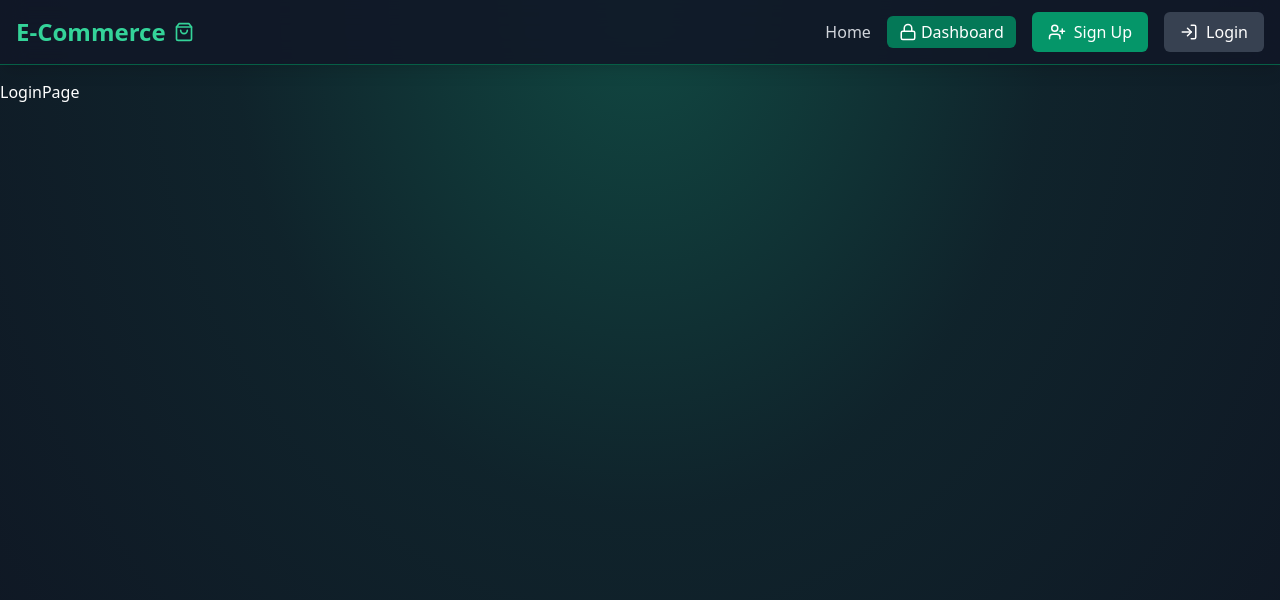
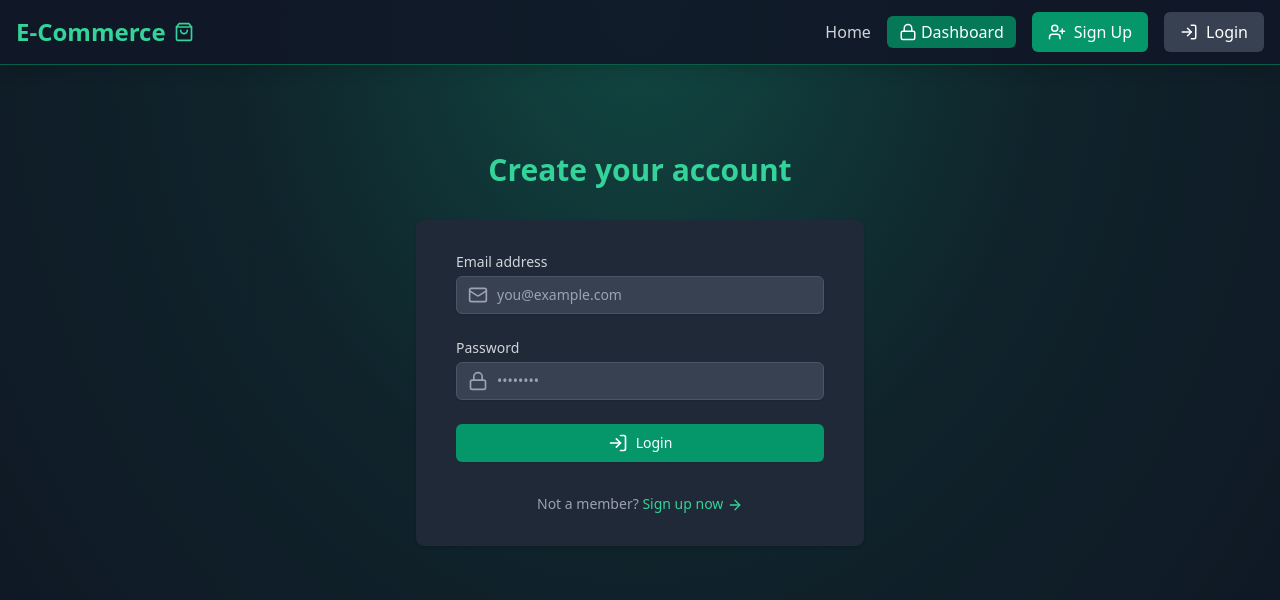
Before and after one commit to saddamBD/E-Commerce-MERN, a React (Vite) app in the folder frontend/: page /login in a window 1280 px wide. Shown: the top 600 px of the page. Built offline with nearby package versions, Linux system fonts and the light colour scheme.

Commit message:
login page

```diff
--- a/frontend/src/pages/LoginPage.jsx
+++ b/frontend/src/pages/LoginPage.jsx
@@ -1,7 +1,115 @@
-function LoginPage() {
-  return (
-    <div>LoginPage</div>
-  )
-}
+import { useState } from "react";
+import { motion } from "framer-motion";
+import { Link } from "react-router-dom";
+import { LogIn, Mail, Lock, ArrowRight, Loader } from "lucide-react";
 
-export default LoginPage
+
+const LoginPage = () => {
+	const [email, setEmail] = useState("");
+	const [password, setPassword] = useState("");
+
+	const loading = false;
+
+	const handleSubmit = (e) => {
+		e.preventDefault();
+		console.log(email, password);
+
+	};
+
+	return (
+		<div className='flex flex-col justify-center py-12 sm:px-6 lg:px-8'>
+			<motion.div
+				className='sm:mx-auto sm:w-full sm:max-w-md'
+				initial={{ opacity: 0, y: -20 }}
+				animate={{ opacity: 1, y: 0 }}
+				transition={{ duration: 0.8 }}
+			>
+				<h2 className='mt-6 text-center text-3xl font-extrabold text-emerald-400'>Create your account</h2>
+			</motion.div>
+
+			<motion.div
+				className='mt-8 sm:mx-auto sm:w-full sm:max-w-md'
+				initial={{ opacity: 0, y: 20 }}
+				animate={{ opacity: 1, y: 0 }}
+				transition={{ duration: 0.8, delay: 0.2 }}
+			>
+				<div className='bg-gray-800 py-8 px-4 shadow sm:rounded-lg sm:px-10'>
+					<form onSubmit={handleSubmit} className='space-y-6'>
+						<div>
+							<label htmlFor='email' className='block text-sm font-medium text-gray-300'>
+								Email address
+							</label>
+							<div className='mt-1 relative rounded-md shadow-sm'>
+								<div className='absolute inset-y-0 left-0 pl-3 flex items-center pointer-events-none'>
+									<Mail className='h-5 w-5 text-gray-400' aria-hidden='true' />
+								</div>
+								<input
+									id='email'
+									type='email'
+									required
+									value={email}
+									onChange={(e) => setEmail(e.target.value)}
+									className=' block w-full px-3 py-2 pl-10 bg-gray-700 border border-gray-600
+									rounded-md shadow-sm
+									 placeholder-gray-400 focus:outline-none focus:ring-emerald-500
+									 focus:border-emerald-500 sm:text-sm'
+									placeholder='you@example.com'
+								/>
+							</div>
+						</div>
+
+						<div>
+							<label htmlFor='password' className='block text-sm font-medium text-gray-300'>
+								Password
+							</label>
+							<div className='mt-1 relative rounded-md shadow-sm'>
+								<div className='absolute inset-y-0 left-0 pl-3 flex items-center pointer-events-none'>
+									<Lock className='h-5 w-5 text-gray-400' aria-hidden='true' />
+								</div>
+								<input
+									id='password'
+									type='password'
+									required
+									value={password}
+									onChange={(e) => setPassword(e.target.value)}
+									className=' block w-full px-3 py-2 pl-10 bg-gray-700 border border-gray-600
+									rounded-md shadow-sm placeholder-gray-400 focus:outline-none focus:ring-emerald-500 focus:border-emerald-500 sm:text-sm'
+									placeholder='••••••••'
+								/>
+							</div>
+						</div>
+
+						<button
+							type='submit'
+							className='w-full flex justify-center py-2 px-4 border border-transparent
+							rounded-md shadow-sm text-sm font-medium text-white bg-emerald-600
+							 hover:bg-emerald-700 focus:outline-none focus:ring-2 focus:ring-offset-2
+							  focus:ring-emerald-500 transition duration-150 ease-in-out disabled:opacity-50'
+							disabled={loading}
+						>
+							{loading ? (
+								<>
+									<Loader className='mr-2 h-5 w-5 animate-spin' aria-hidden='true' />
+									Loading...
+								</>
+							) : (
+								<>
+									<LogIn className='mr-2 h-5 w-5' aria-hidden='true' />
+									Login
+								</>
+							)}
+						</button>
+					</form>
+
+					<p className='mt-8 text-center text-sm text-gray-400'>
+						Not a member?{" "}
+						<Link to='/signup' className='font-medium text-emerald-400 hover:text-emerald-300'>
+							Sign up now <ArrowRight className='inline h-4 w-4' />
+						</Link>
+					</p>
+				</div>
+			</motion.div>
+		</div>
+	);
+};
+export default LoginPage;
```
